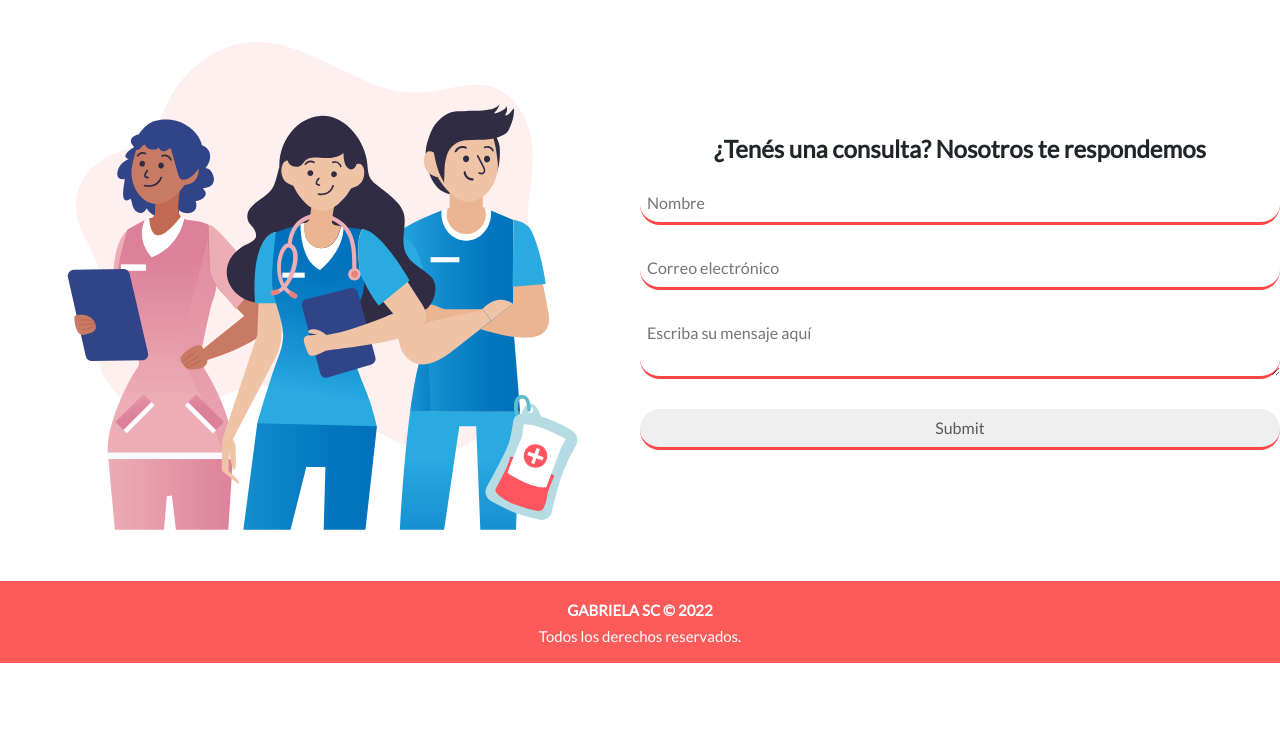
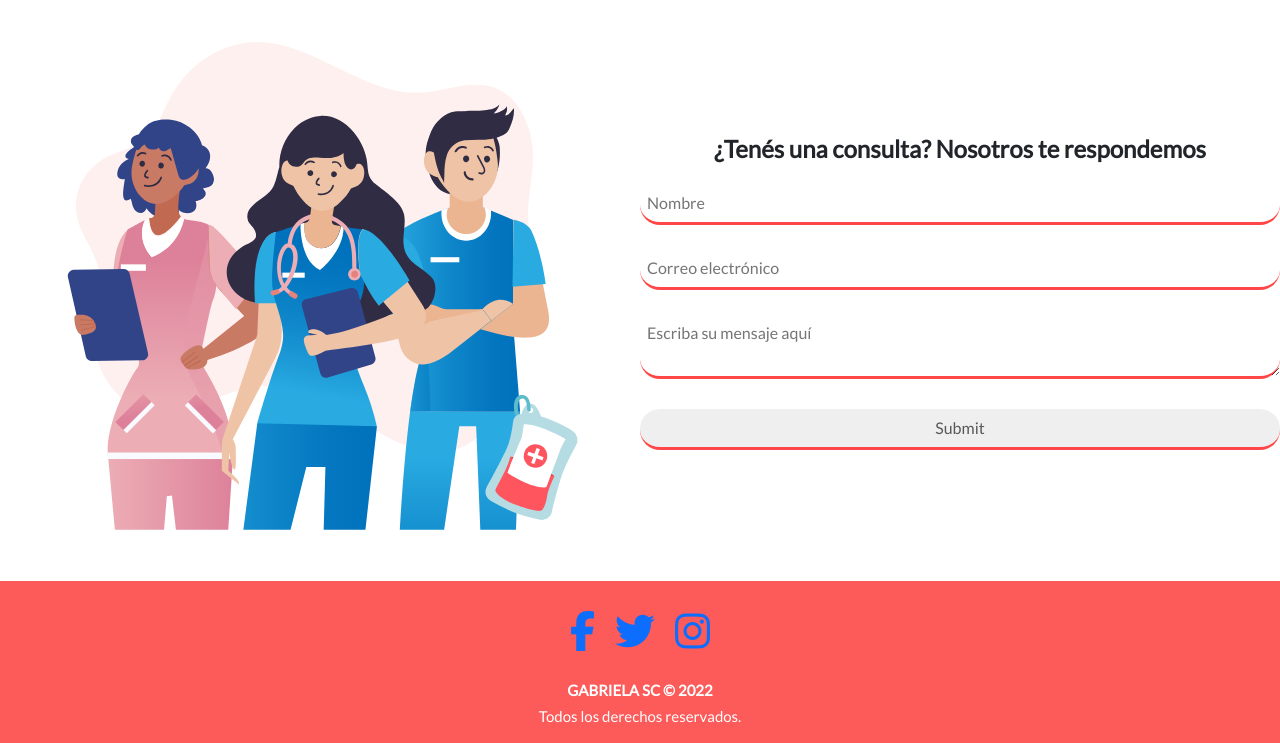
Before and after one commit to gabrielaschiavo/hemocentrosass, a website: page index.html in a window 1280 px wide. Shown: the part 4189-4932 px from the top of the page. Before the commit the page ends 4852 px from the top, so only its background shows below. Drawn offline with nearby package versions, Linux system fonts and the light colour scheme.

Commit message:
comentarios y redes sociales en footer

```diff
--- a/index.html
+++ b/index.html
@@ -9,12 +9,14 @@
     <meta property="og:title" content="HemoCentro - Centro de Donación de Sangre">
     <meta property="og:description" content="Pagina oficial del centro de donación de sangre y hemocomponentes más grande de Buenos Aires">
     <link href="https://cdn.jsdelivr.net/npm/bootstrap@5.2.0-beta1/dist/css/bootstrap.min.css" rel="stylesheet" integrity="sha384-0evHe/X+R7YkIZDRvuzKMRqM+OrBnVFBL6DOitfPri4tjfHxaWutUpFmBp4vmVor" crossorigin="anonymous">
+   <!-- CSS -->
     <link rel="stylesheet" href="css/styles.css">
     <link href='http://fonts.googleapis.com/css?family=Lato&subset=latin,latin-ext' rel='stylesheet' type='text/css'>
     <title>HemoCentro - Centro de Donación de Sangre</title>
 </head>
 <body>
     <div class="container">
+          <!-- Header -->
         <header>
             <nav class="navbar navbar-expand-lg">
                 <div class="container-fluid">
@@ -35,6 +37,7 @@
               </nav>
         </header>
        </div>
+         <!-- Seccion Inicio -->
     <section class="header" id="inicio">
         <div class="container-inicio">
         <div>
@@ -44,7 +47,7 @@
             target="_blank" role="button">Sacá tu turno</a>
         </div>
     </section>
-
+<!-- Seccion Requisitos -->
     <section class="requisitos" id="requisitos">
         <h2 class="color"> Requisitos para ser Donante</h2>
          <div class="container-requisitos">
@@ -71,7 +74,7 @@
            </div>
         </div>
     </section>
-
+<!-- Seccion Tipos -->
     <section id="tipos">
         <h2 class="color">Tipos de Donación</h2>
 
@@ -102,7 +105,7 @@
          </div>
         </div>
     </section>
-
+<!-- Seccion Voluntarios -->
     <section id="voluntarios">
         <h2 class="color">Nuestros Donantes Voluntarios</h2>
         <div class="container-voluntarios">
@@ -128,7 +131,7 @@
         </div>
     </div>
     </section>
-
+<!-- Seccion Contacto -->
     <section id="contacto">
         <h2 class="color">Envianos tu consulta</h2>
         <div class="flex-container">
@@ -152,13 +155,19 @@
             </div>
         </div>
     </section>
-
+<!-- Footer -->
     <footer>
+        <div class="redes-sociales">
+            <a href="https://www.facebook.com/Hemocentro/" target="_blank"><i class="fa-brands fa-facebook-f"></i></a>
+            <a href="https://twitter.com/hemocentroba/" target="_blank"><i class="fa-brands fa-twitter"></i></a>
+            <a href="https://www.instagram.com/hemocentro/" target="_blank"><i class="fa-brands fa-instagram"></i></a>
+        </div>
         <div class="legales">
             <h4>Gabriela Sc © 2022</h4>
             <h5>Todos los derechos reservados.</h5>
         </div>
     </footer>
     <script src="https://cdn.jsdelivr.net/npm/bootstrap@5.2.0-beta1/dist/js/bootstrap.bundle.min.js" integrity="sha384-pprn3073KE6tl6bjs2QrFaJGz5/SUsLqktiwsUTF55Jfv3qYSDhgCecCxMW52nD2" crossorigin="anonymous"></script>
+    <script src="https://kit.fontawesome.com/26ea54f5e7.js" crossorigin="anonymous"></script>
 </body>
 </html>
--- a/scss/components/_contacto.scss
+++ b/scss/components/_contacto.scss
@@ -1,3 +1,5 @@
+/* SECCION CONTACTO */
+
 .flex-container {
 	display: flex;
 	align-items: center;
--- a/scss/components/_footer.scss
+++ b/scss/components/_footer.scss
@@ -1,6 +1,23 @@
-.legales {
+/* FOOTER */
+footer {
 	background-color: #fd3030cb;
 	color: #ffffff;
+}
+
+a {
+	text-decoration: none;
+  }
+
+.redes-sociales {
+	display: flex;
+	justify-content: center;
+	color: #ffffff;
+	font-size: 40px;
+	padding-top: 20px;
+	gap: 20px;
+}
+
+.legales {
 	text-align: center;
 	padding: 10px;
 	h4 {
--- a/scss/components/_header.scss
+++ b/scss/components/_header.scss
@@ -1,3 +1,5 @@
+/* HEADER */
+
 header {
 	position: fixed;
 	top: 0;
--- a/scss/components/_inicio.scss
+++ b/scss/components/_inicio.scss
@@ -1,3 +1,4 @@
+/* SECCION INICIO */
 
 .button-turno {
 	padding: 10px 20px;
--- a/scss/components/_requisitos.scss
+++ b/scss/components/_requisitos.scss
@@ -1,3 +1,5 @@
+/* SECCION REQUISITOS */
+
 .color {
 	font-family: 'Poppins', sans-serif;
 	color: #ff4747;
--- a/scss/components/_tipos.scss
+++ b/scss/components/_tipos.scss
@@ -1,3 +1,5 @@
+/* SECCION TIPOS */
+
 @import "base/extends";
 @import "base/mixins";
 
--- a/scss/components/_voluntarios.scss
+++ b/scss/components/_voluntarios.scss
@@ -1,3 +1,5 @@
+/* SECCION VOLUNTARIOS */
+
 @import "base/extends";
 @import "base/mixins";
 
```
Also changed, not shown: css/styles.css.
